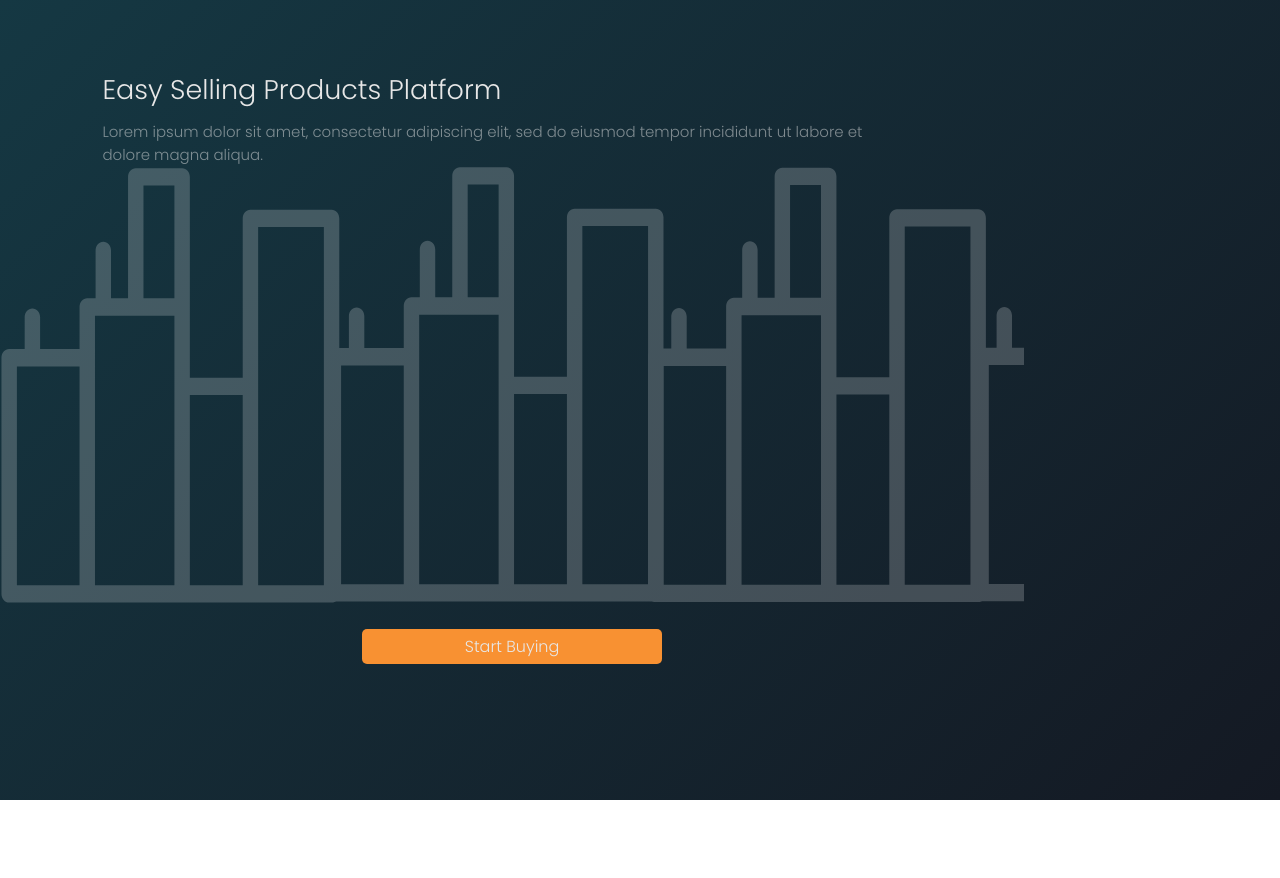
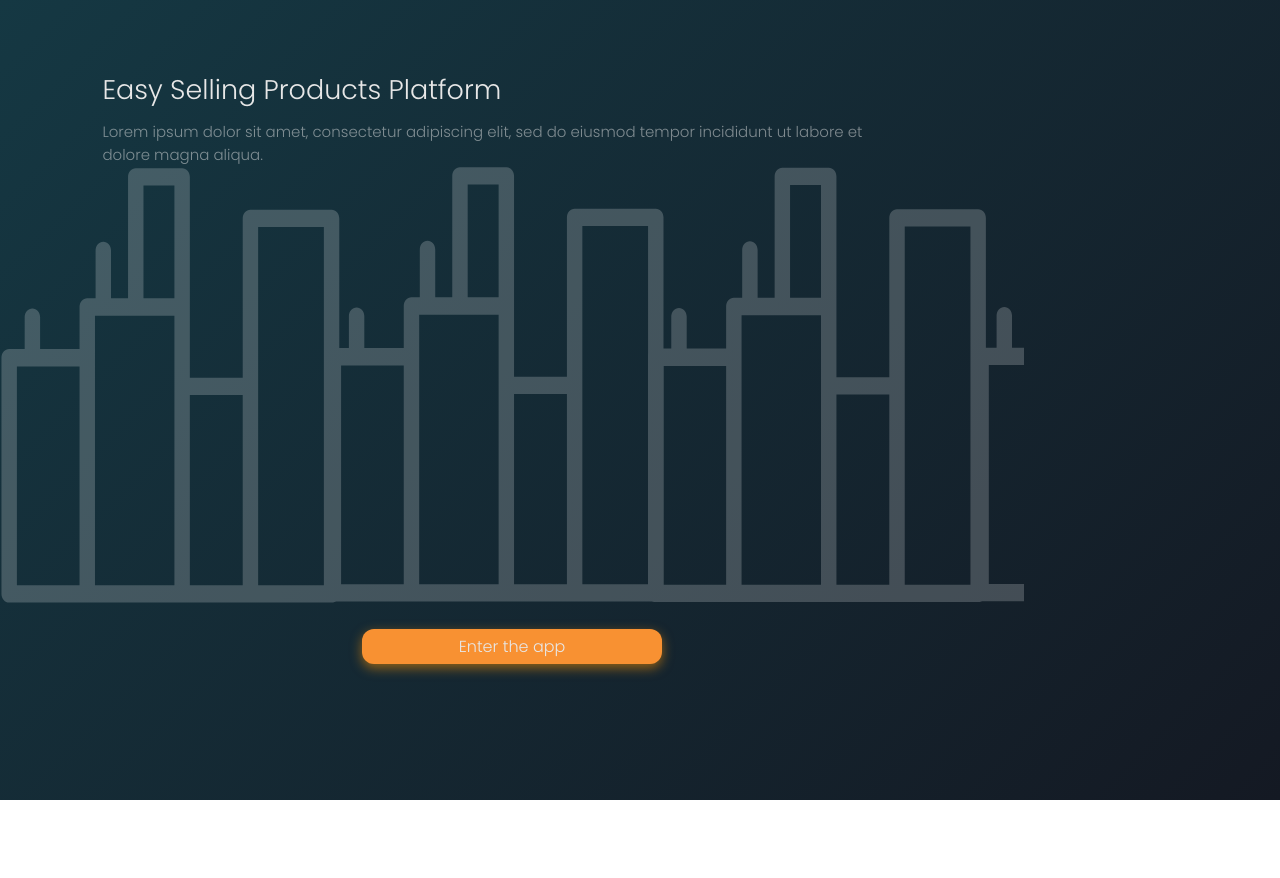
Before and after one commit to OLIFX/website, a PHP site: page / in a window 1280 px wide. Run offline with PHP 8.4, Linux system fonts and the light colour scheme.

Commit message:
Settings

```diff
--- a/OLIFX/Database/olifx_structure.sql
+++ b/OLIFX/Database/olifx_structure.sql
@@ -16,9 +16,9 @@ SET time_zone = "+00:00";
 /*!40101 SET @OLD_CHARACTER_SET_RESULTS=@@CHARACTER_SET_RESULTS */;
 /*!40101 SET @OLD_COLLATION_CONNECTION=@@COLLATION_CONNECTION */;
 /*!40101 SET NAMES utf8mb4 */;
-
 --
 -- Banco de dados: `olifx`
+-- Criação do banco de dados
 --
 CREATE DATABASE IF NOT EXISTS `olifx`;
 USE `olifx`;
--- a/OLIFX/index.php
+++ b/OLIFX/index.php
@@ -27,9 +27,9 @@ require_once __DIR__.'/settings/config.php';
             </div>
             <div class="hp-bottom-part">
                 <div class="hp-button-space">
-                    <a href="#">
+                    <a href="page/login">
                         <div class="hp-button">
-                            <p>Start Buying</p>
+                            <p>Enter the app</p>
                         </div>
                     </a>
                 </div>
--- a/OLIFX/settings/theme.css
+++ b/OLIFX/settings/theme.css
@@ -29,5 +29,4 @@
     --screen-tablet: 768px;
     --screen-laptop: 1024px;
     --screen-laptopL: 1440px;
-
 }
--- a/OLIFX/style.css
+++ b/OLIFX/style.css
@@ -25,8 +25,6 @@ body, html {
     padding: 70px 20px 0 0;
     color: var(--seconadry-text-color);
     font-family: var(--main-font);
-}
-.hp-title {
 }
 .hp-title h1 {
     font-size: var(--font-g);
@@ -71,14 +69,15 @@ body, html {
     width: 100%;
     max-width: 300px;
     margin: auto;
-    border-radius: 5px;
+    border-radius: 12px;
     display: flex;
     align-items: center;
     justify-content: center;
     transition: all ease .2s;
+    box-shadow: 0px 4px 12px #ff95008a;
 }
 .hp-button:hover {
-    transform: translateY(-10px);
+    transform: translateY(-6px);
     cursor: pointer;
 }
 .hp-button p {
```
